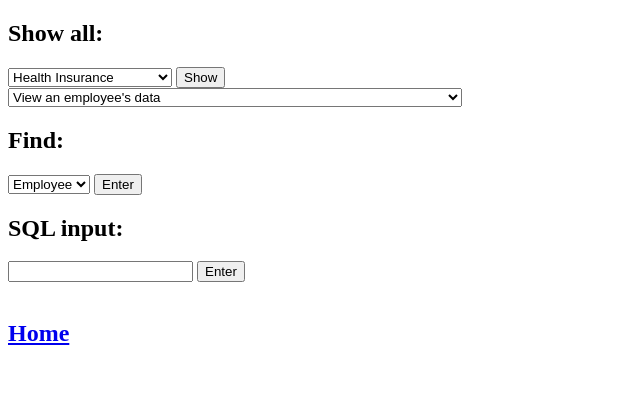
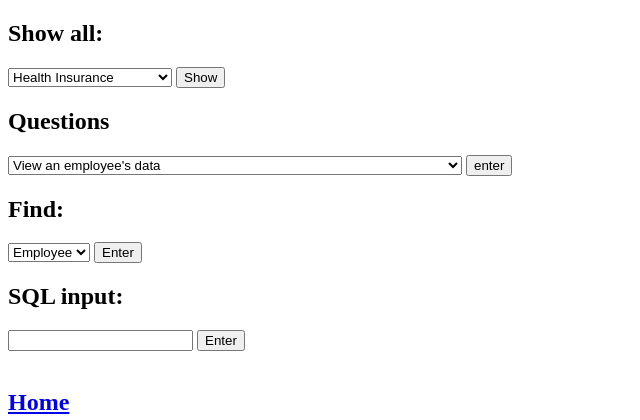
Before and after one commit to ADuan2003/DatabasesProject, a Flask app: page /query/ in a window 1280 px wide. Shown: the top 420 px of the page, without its empty margins (0-640 px from the left). Run offline with Flask 3, Linux system fonts and the light colour scheme.

Commit message:
Forgot button and header

```diff
--- a/templates/query.html
+++ b/templates/query.html
@@ -24,6 +24,7 @@
     <input type = "submit" value = "Show"> <!--The problem is actually making this form submit things...-->
   </form>
   <div>
+    <h2>Questions</h2>
     <form action = "{{url_for("queryMenu")}}" method = "POST">
       <select name = "q">
         <option value = "1">View an employee's data</option>
@@ -48,6 +49,7 @@
         <option value = "20">Find employees with salary increases over 20% since starting</option>
         <option value = "21">Find position with highest salary</option>
       </select>
+      <input type = "submit" value = "enter">
     </form>
   </div>
   <div>
```
